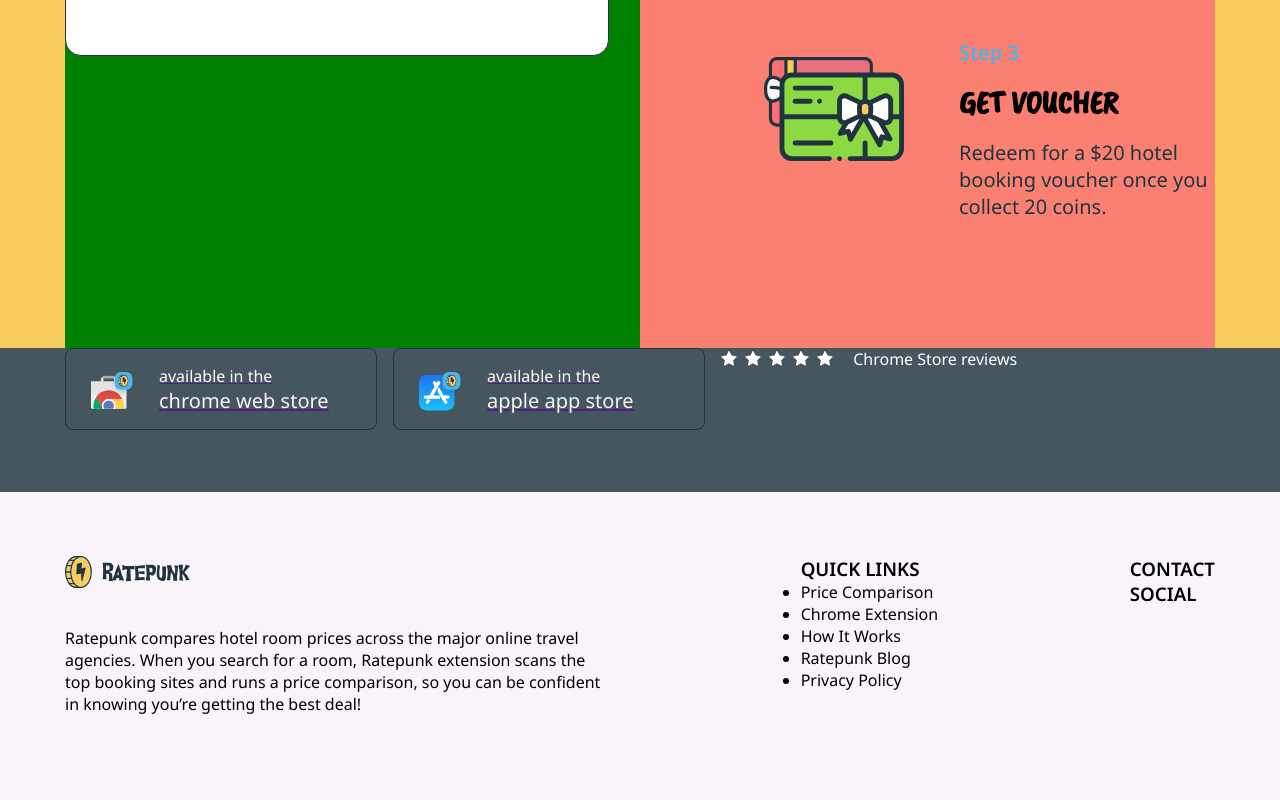
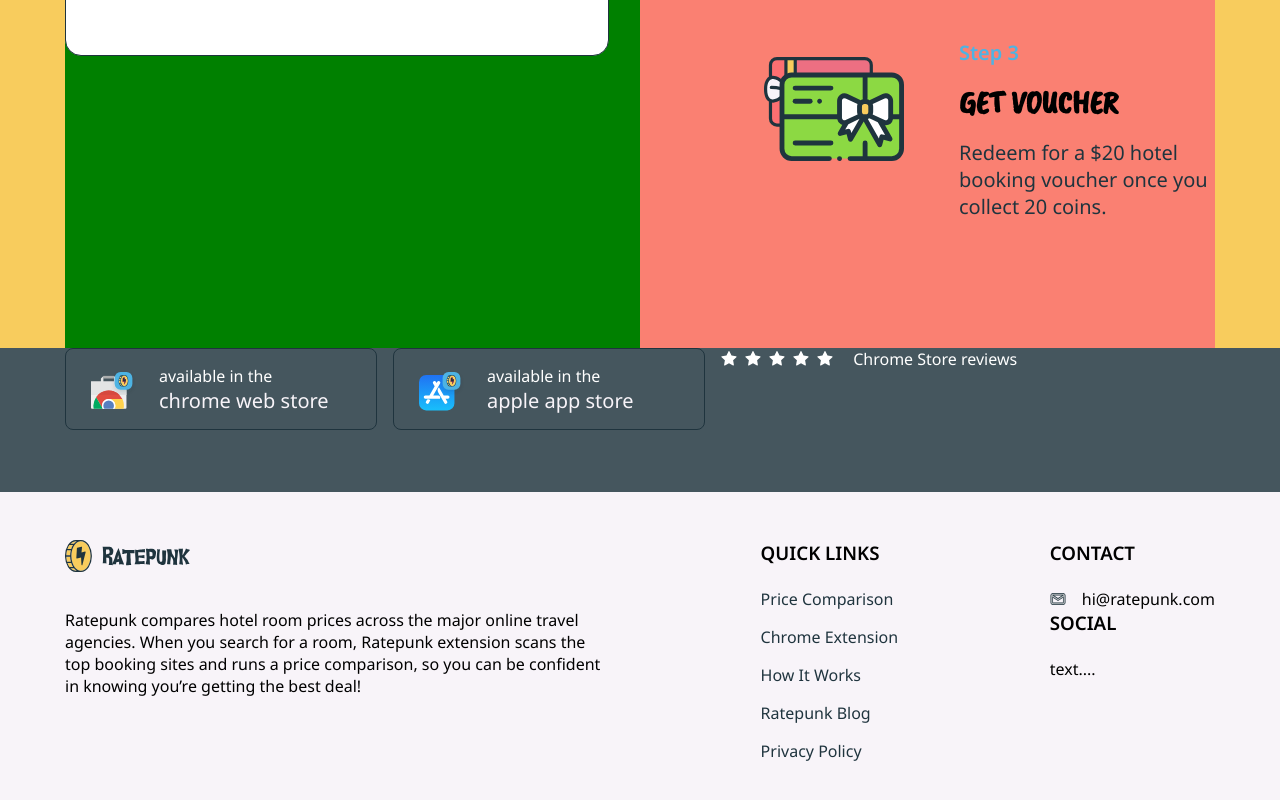
Before and after one commit to stasya2011/sample-project, a Next.js app: page /chrome-extension in a window 1280 px wide. Shown: the part 704-1504 px from the top of the page. Built offline with nearby package versions, Linux system fonts and the light colour scheme.

Commit message:
refactoring; work on footer

```diff
--- a/app/global.scss
+++ b/app/global.scss
@@ -25,3 +25,7 @@
     min-width: 350px;
   }
 }
+
+a {
+  text-decoration: none;
+}
--- a/app/layout.tsx
+++ b/app/layout.tsx
@@ -1,6 +1,6 @@
 import type { Metadata } from "next";
 import { Inter } from "next/font/google";
-import Header from "@/components/Header";
+import Header from "@/components/header/header";
 import Footer from "@/components/footer/footer";
 import "./global.scss";
 
--- a/components/Footer/footer.module.scss
+++ b/components/Footer/footer.module.scss
@@ -16,7 +16,9 @@
 
     @media screen and (max-width: 600px) {
       flex-direction: column;
-      justify-content: space-around;
+      justify-content: start;
+      padding-bottom: 32px;
+      border: 2px solid red;
     }
   }
 }
@@ -66,7 +68,7 @@
 }
 
 .bottom_item {
-  margin-top: 64px;
+  margin-top: 48px;
 
   &-flexElem_2 {
     width: 544px;
@@ -80,3 +82,19 @@
 .text {
   margin-top: 32px;
 }
+
+.title {
+  margin-bottom: 23px;
+  //margin-top: 42px;
+}
+
+.list {
+  li {
+    list-style: none;
+    margin-bottom: 16px;
+
+    a {
+      color: $dark-olive-green;
+    }
+  }
+}
--- a/components/Footer/footer.tsx
+++ b/components/Footer/footer.tsx
@@ -1,8 +1,10 @@
 import { dataFooterBtns, quickLinks } from "@/constants";
-import { IFooterBtn } from "@/types";
+import { IFooterBtn, IMenu } from "@/types";
 import Button from "../Button";
 import RateComponent from "./RateComponent";
-import Logo from "../Header/Logo";
+import Logo from "../header/logo";
+import Link from "next/link";
+import Image from "next/image";
 import classNames from "classnames";
 import styles from "./footer.module.scss";
 
@@ -47,19 +49,32 @@ const Footer = () => {
             </div>
           </div>
           <div className={classNames(styles["bottom_item"])}>
-            <h3>QUICK LINKS</h3>
-            <ul>
-              {quickLinks.map((link) => (
-                <li key={link.id}>{link.name}</li>
+            <h3 className={styles.title}>QUICK LINKS</h3>
+            <ul className={styles.list}>
+              {quickLinks.map((link: IMenu) => (
+                <li key={link.id}>
+                  <Link href={link.href}>{link.name}</Link>
+                </li>
               ))}
             </ul>
           </div>
           <div className={classNames(styles["bottom_item"])}>
             <div>
-              <h3>CONTACT</h3>
+              <h3 className={styles.title}>CONTACT</h3>
+              <div>
+                <Image
+                  src={"/assets/email.svg"}
+                  alt={"email"}
+                  width={16}
+                  height={12.5}
+                  style={{ marginRight: 16 }}
+                />
+                hi@ratepunk.com
+              </div>
             </div>
             <div className={styles["bottom_title"]}>
-              <h3>SOCIAL</h3>
+              <h3 className={styles.title}>SOCIAL</h3>
+              <div>text....</div>
             </div>
           </div>
           {/* <div>© 2021 Ratepunk. All Rights Reserved.</div> */}
--- a/components/Header/Logo/index.tsx
+++ /dev/null
@@ -1,17 +0,0 @@
-import Image from "next/image";
-
-const Logo = () => {
-  return (
-    <h1>
-      <Image
-        src={"/assets/logo.svg"}
-        alt={"Logo"}
-        width={125}
-        height={32}
-        priority
-      />
-    </h1>
-  );
-};
-
-export default Logo;
--- a/components/Header/Navigation/NavBlock.tsx
+++ b/components/Header/Navigation/NavBlock.tsx
@@ -1,8 +1,13 @@
+"use client";
+import { usePathname } from "next/navigation";
 import Link from "next/link";
 import React from "react";
 import styles from "../header.module.scss";
 
 const NavBlock = () => {
+  const router = usePathname();
+  console.log("router", router);
+
   return (
     <nav className={styles.nav}>
       <Link href={"/chrome-extension"}>Chrome Extension</Link>
--- a/components/Header/index.tsx
+++ b/components/Header/header.tsx
@@ -1,12 +1,14 @@
-import Navigation from "./Navigation";
+import Navigation from "./navigation/navigation";
 import styles from "./header.module.scss";
-import Logo from "./Logo";
+import Logo from "./logo";
 
 const Header = () => {
   return (
     <header className={styles.wrapper}>
       <div className={styles["inner-wrapper"]}>
-        <Logo />
+        <h1>
+          <Logo />
+        </h1>
         <Navigation />
       </div>
     </header>
--- /dev/null
+++ b/components/Header/logo.tsx
@@ -0,0 +1,15 @@
+import Image from "next/image";
+
+const Logo = () => {
+  return (
+    <Image
+      src={"/assets/logo.svg"}
+      alt={"Logo"}
+      width={125}
+      height={32}
+      priority
+    />
+  );
+};
+
+export default Logo;
--- a/constants/index.ts
+++ b/constants/index.ts
@@ -1,4 +1,4 @@
-import { IFooterBtn, IStep } from "@/types";
+import { IFooterBtn, IMenu, IStep } from "@/types";
 
 export const data: IStep[] = [
   {
@@ -38,10 +38,28 @@ export const dataFooterBtns: IFooterBtn[] = [
   },
 ];
 
-export const quickLinks = [
-  { name: "Price Comparison", link: "", id: "444" },
-  { name: "Chrome Extension", link: "", id: "4445" },
-  { name: "How It Works", link: "", id: "6666" },
-  { name: "Ratepunk Blog", link: "", id: "7777" },
-  { name: "Privacy Policy", link: "", id: "8888" },
+export const quickLinks: IMenu[] = [
+  { name: "Price Comparison", href: "/price-comparison", id: "444" },
+  { name: "Chrome Extension", href: "/chrome-extension", id: "4445" },
+  { name: "How It Works", href: "/", id: "6666" },
+  { name: "Ratepunk Blog", href: "/blog", id: "7777" },
+  { name: "Privacy Policy", href: "/", id: "8888" },
 ];
+
+export const menu: IMenu[] = [
+  {
+    href: "/chrome-extension",
+    name: "Chrome Extension",
+    id: "",
+  },
+  {
+    href: "/price-comparison",
+    name: "Price Comparison",
+    id: "",
+  },
+  {
+    href: "/blog",
+    name: "Blog",
+    id: "",
+  },
+];
--- a/types/index.ts
+++ b/types/index.ts
@@ -11,3 +11,9 @@ export interface IFooterBtn {
   srcToImg: string;
   id: string;
 }
+
+export interface IMenu {
+  name: string;
+  id: string;
+  href: string;
+}
```
Also changed, not shown: components/Header/Navigation/navigation.tsx (renamed from components/Header/Navigation/index.tsx, +5 -3 lines).
